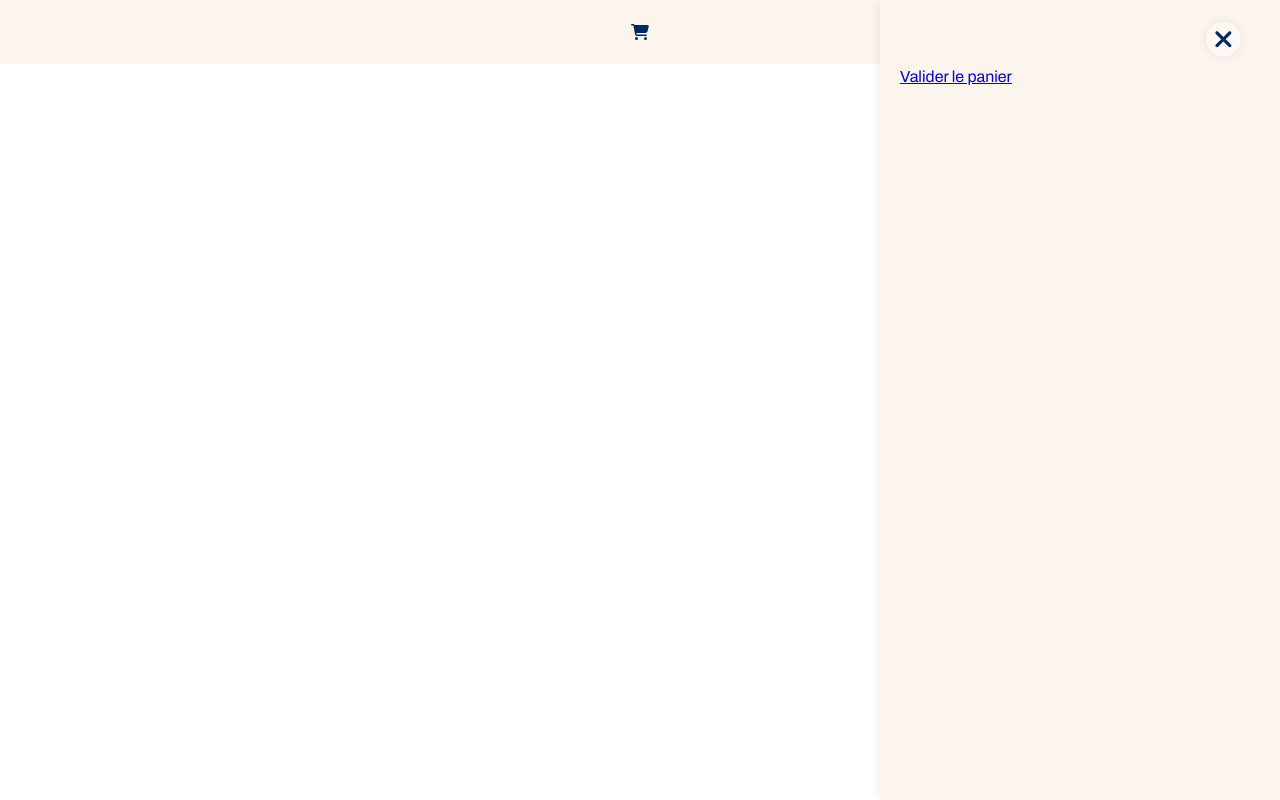
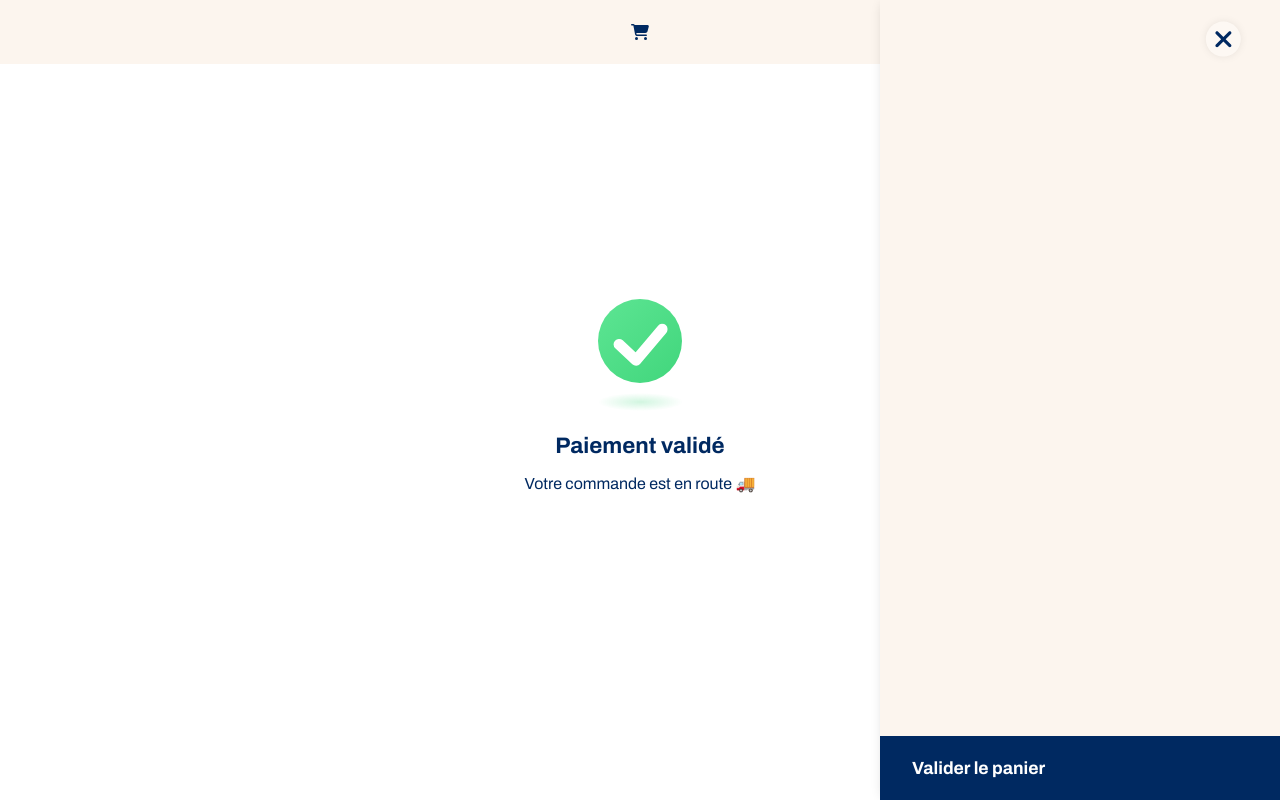
Before and after one commit to AmineAffif/FRONT-ecommerce, a React (Create React App) app: page /order-success in a window 1280 px wide. Both pictures are taken after a click on the icon 640 px from the left and 32 px from the top of the page. Built offline with nearby package versions, Linux system fonts and the light colour scheme.

Commit message:
style: styling the checkout process

```diff
--- a/src/Components/CartPopup.jsx
+++ b/src/Components/CartPopup.jsx
@@ -58,7 +58,9 @@ function CartPopup({ closeCart }) {
           </div>
         ))}
       </div>
-      <Link to="/checkout" className="validate-cart-button" onClick={closeCart}>Valider le panier</Link>
+      <Link to="/checkout" className="validate-cart-button" onClick={closeCart}>
+        <span>Valider le panier</span>
+      </Link>
     </div>
   );
 }
--- a/src/Components/Pages/CheckoutPage.jsx
+++ b/src/Components/Pages/CheckoutPage.jsx
@@ -92,6 +92,12 @@ function CheckoutPage() {
         {/* Liste des produits du panier */}
         {cart.map((item) => (
           <div className="cart-item-card" key={item.id}>
+            <img
+              src={`https://picsum.photos/70/70?random=${item.id}`}
+              alt=""
+              srcset=""
+            />
+            <div className="product-info-checkout">
               <FontAwesomeIcon
                 icon={faTrashCan}
                 onClick={() => removeFromCart(item.id)}
@@ -102,6 +108,7 @@ function CheckoutPage() {
               <span id="single-cart-item-price">
                 Prix: {item.price * item.quantity}€
               </span>
+            </div>
           </div>
         ))}
       </div>
--- a/src/Components/Pages/OrderSuccessPage.jsx
+++ b/src/Components/Pages/OrderSuccessPage.jsx
@@ -1,8 +1,13 @@
 import React from 'react'
+import SuccessCheckbox from '../SuccessCheckbox'
 
 function OrderSuccess() {
   return (
-    <div>Commande validée</div>
+    <div className='order-success-page'>
+      <SuccessCheckbox />
+      <p id='payment-validated'>Paiement validé</p>
+      <p>Votre commande est en route 🚚</p>
+    </div>
   )
 }
 
--- /dev/null
+++ b/src/Components/SuccessCheckbox.jsx
@@ -0,0 +1,28 @@
+import React from "react";
+
+function SuccessCheckbox() {
+  return (
+    <div class="main-container">
+      <div class="check-container">
+        <div class="check-background">
+          <svg
+            viewBox="0 0 65 51"
+            fill="none"
+            xmlns="http://www.w3.org/2000/svg"
+          >
+            <path
+              d="M7 25L27.3077 44L58.5 7"
+              stroke="white"
+              stroke-width="13"
+              stroke-linecap="round"
+              stroke-linejoin="round"
+            />
+          </svg>
+        </div>
+        <div class="check-shadow"></div>
+      </div>
+    </div>
+  );
+}
+
+export default SuccessCheckbox;
--- a/src/Styles/App.css
+++ b/src/Styles/App.css
@@ -78,6 +78,7 @@ html {
 .cart-items-wrapper {
   margin-top: 3rem;
   overflow-y: scroll;
+  padding-bottom: 4rem;
 }
 
 .cart-item-trash-icon {
@@ -98,6 +99,23 @@ html {
 }
 .cart-item-card:hover .cart-item-trash-icon {
   opacity: 1;
+}
+.validate-cart-button {
+  position: fixed;
+  bottom: 0;
+  width: 400px;
+  background: #fff;
+  padding: 1.4rem 2rem;
+  margin-left: -20px;
+  text-decoration: none;
+  transition: all 150ms ease-in-out;
+  font-weight: bold;
+  font-size: 1.1rem;
+  color: #fff;
+  background: #002961;
+}
+.validate-cart-button:hover {
+  background: #154890;
 }
 
 /* ---------------------------------------- HOMEPAGE ---------------------------------------- */
@@ -232,4 +250,143 @@ html {
 #total-price-checkout {
   text-align: right;
   margin-top: 2rem;
+  font-weight: bold;
+  font-size: 1.1rem;
 }
+.checkout-page img {
+  height: 70px;
+  width: 70px;
+  margin-right: 1rem;
+  border-radius: 0.3rem;
+}
+.checkout-page .cart-item-card {
+  display: flex;
+  flex-direction: row;
+  justify-content: flex-start;
+  align-items: flex-start;
+}
+.product-info-checkout {
+  display: flex;
+  flex-direction: column;
+  width: 100%;
+}
+/* ---------------------------------------- SUCCESS CHECKOUT PAGE ---------------------------------------- */
+.order-success-page {
+  height: 100vh;
+  width: 100vw;
+  display: flex;
+  justify-content: center;
+  align-items: center;
+  flex-direction: column;
+}
+.main-container {
+  width: 100%;
+  display: flex;
+  flex-flow: column;
+  justify-content: center;
+  align-items: center;
+}
+#payment-validated {
+  font-weight: bold;
+  font-size: 1.4rem;
+  margin-bottom: 0;
+}
+
+.check-container {
+  width: 6.25rem;
+  height: 7.5rem;
+  display: flex;
+  flex-flow: column;
+  align-items: center;
+  justify-content: space-between;
+}
+.check-container .check-background {
+  width: 100%;
+  height: calc(100% - 1.25rem);
+  background: linear-gradient(to bottom right, #5de593, #41d67c);
+  box-shadow: 0px 0px 0px 65px rgba(255, 255, 255, 0.25) inset,
+    0px 0px 0px 65px rgba(255, 255, 255, 0.25) inset;
+  transform: scale(0.84);
+  border-radius: 50%;
+  animation: animateContainer 0.75s ease-out forwards 0.75s;
+  display: flex;
+  align-items: center;
+  justify-content: center;
+  opacity: 0;
+}
+.check-container .check-background svg {
+  width: 65%;
+  transform: translateY(0.25rem);
+  stroke-dasharray: 80;
+  stroke-dashoffset: 80;
+  animation: animateCheck 0.35s forwards 1.25s ease-out;
+}
+.check-container .check-shadow {
+  bottom: calc(-15% - 5px);
+  left: 0;
+  border-radius: 50%;
+  background: radial-gradient(closest-side, #49da83, transparent);
+  animation: animateShadow 0.75s ease-out forwards 0.75s;
+}
+
+@keyframes animateContainer {
+  0% {
+    opacity: 0;
+    transform: scale(0);
+    box-shadow: 0px 0px 0px 65px rgba(255, 255, 255, 0.25) inset,
+      0px 0px 0px 65px rgba(255, 255, 255, 0.25) inset;
+  }
+  25% {
+    opacity: 1;
+    transform: scale(0.9);
+    box-shadow: 0px 0px 0px 65px rgba(255, 255, 255, 0.25) inset,
+      0px 0px 0px 65px rgba(255, 255, 255, 0.25) inset;
+  }
+  43.75% {
+    transform: scale(1.15);
+    box-shadow: 0px 0px 0px 43.334px rgba(255, 255, 255, 0.25) inset,
+      0px 0px 0px 65px rgba(255, 255, 255, 0.25) inset;
+  }
+  62.5% {
+    transform: scale(1);
+    box-shadow: 0px 0px 0px 0px rgba(255, 255, 255, 0.25) inset,
+      0px 0px 0px 21.667px rgba(255, 255, 255, 0.25) inset;
+  }
+  81.25% {
+    box-shadow: 0px 0px 0px 0px rgba(255, 255, 255, 0.25) inset,
+      0px 0px 0px 0px rgba(255, 255, 255, 0.25) inset;
+  }
+  100% {
+    opacity: 1;
+    box-shadow: 0px 0px 0px 0px rgba(255, 255, 255, 0.25) inset,
+      0px 0px 0px 0px rgba(255, 255, 255, 0.25) inset;
+  }
+}
+@keyframes animateCheck {
+  from {
+    stroke-dashoffset: 80;
+  }
+  to {
+    stroke-dashoffset: 0;
+  }
+}
+@keyframes animateShadow {
+  0% {
+    opacity: 0;
+    width: 100%;
+    height: 15%;
+  }
+  25% {
+    opacity: 0.25;
+  }
+  43.75% {
+    width: 40%;
+    height: 7%;
+    opacity: 0.35;
+  }
+  100% {
+    width: 85%;
+    height: 15%;
+    opacity: 0.25;
+  }
+}
```
Lines whose indentation alone changed are shown as unchanged.
